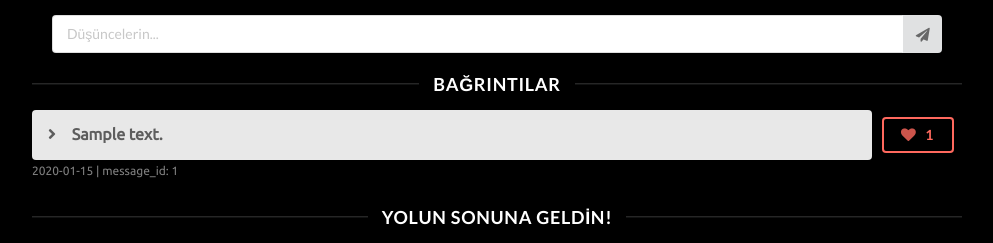
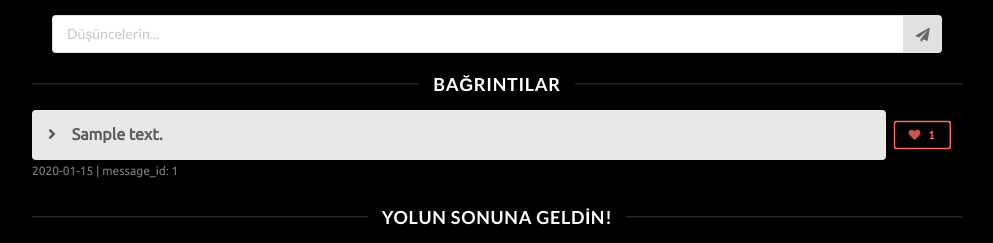
Before and after one commit to cobanov/duvar-app, a Flask app: page / in a window 1280 px wide. Shown: the part 616-859 px from the top of the page, without its empty margins (143-1136 px from the left). Run offline with Flask 2, Linux system fonts and the light colour scheme; tables that the repository leaves empty hold one stand-in row (values such as "Sample post").

Commit message:
css update

```diff
--- a/app/static/css/style.css
+++ b/app/static/css/style.css
@@ -86,9 +86,11 @@ body {
 
 .ui.labeled.button{
   flex-grow: 0;
+
   margin:auto;
-  margin-left: 10px;
-  min-width: 80px;
+  margin-left:auto;
+  min-width:fit-content;
+  transform: scale(0.8);
 }
 
 .under_box{
```
